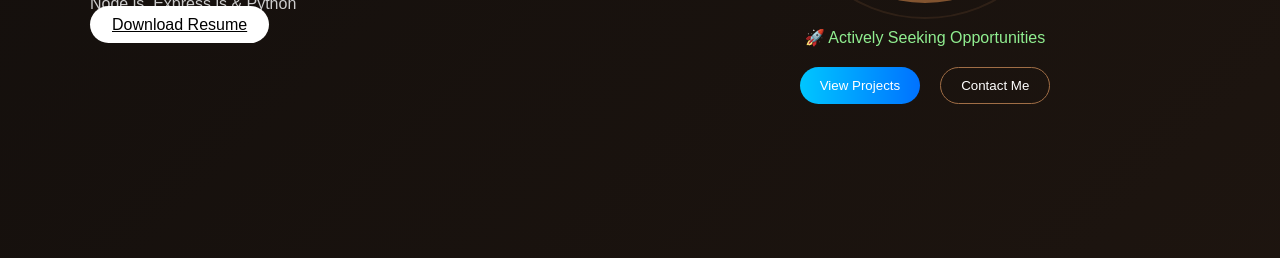
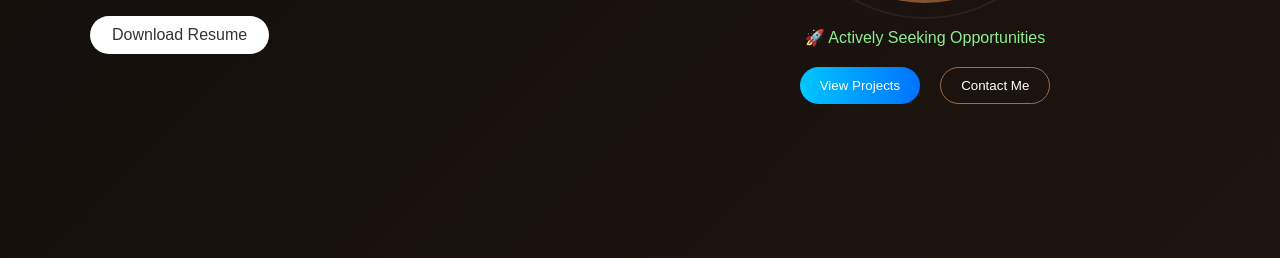
Before and after one commit to Arpita-coder1109/my-portfolio, a plain HTML site: page index.html in a window 1280 px wide. Shown: the part 542-800 px from the top of the page. Drawn offline with nearby package versions, Linux system fonts and the light colour scheme.

```diff
--- a/style.css
+++ b/style.css
@@ -92,8 +92,9 @@ section h1 {
   font-size: 55px;
   margin: 10px 0;
   background: linear-gradient(90deg, #A06E46, #ffffff);
-  -webkit-background-clip: text;
+  background-clip: text;
   -webkit-text-fill-color: transparent;
+  text-decoration: none;
 }
 
 .left h2 {
@@ -112,14 +113,16 @@ section h1 {
 
 /* CV BUTTON */
 .cv-btn {
+  display: inline-block;
   margin-top: 20px;
   padding: 10px 22px;
-  border-radius: 25px;
+  border-radius: 20px;
   border: none;
-  background: #ffffff;
-  color: #000;
+  text-decoration: none;
   cursor: pointer;
-  transition: 0.3s;
+  background: white;
+  color: #333;
+  font-size: 16px;
 }
 
 .cv-btn:hover {
```
Also changed, not shown: 3 other files.
